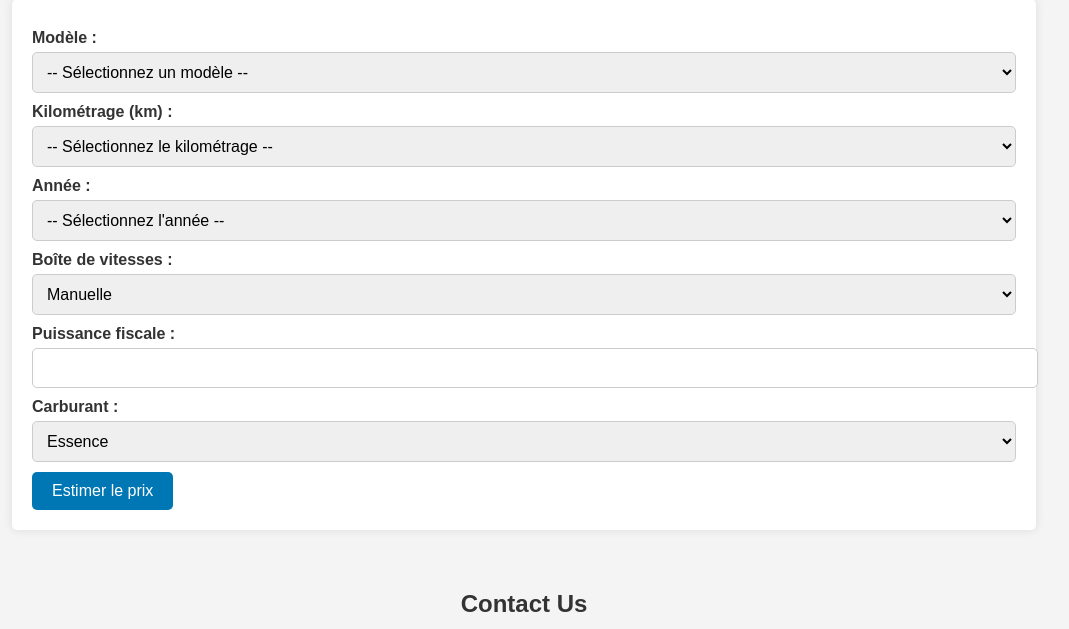
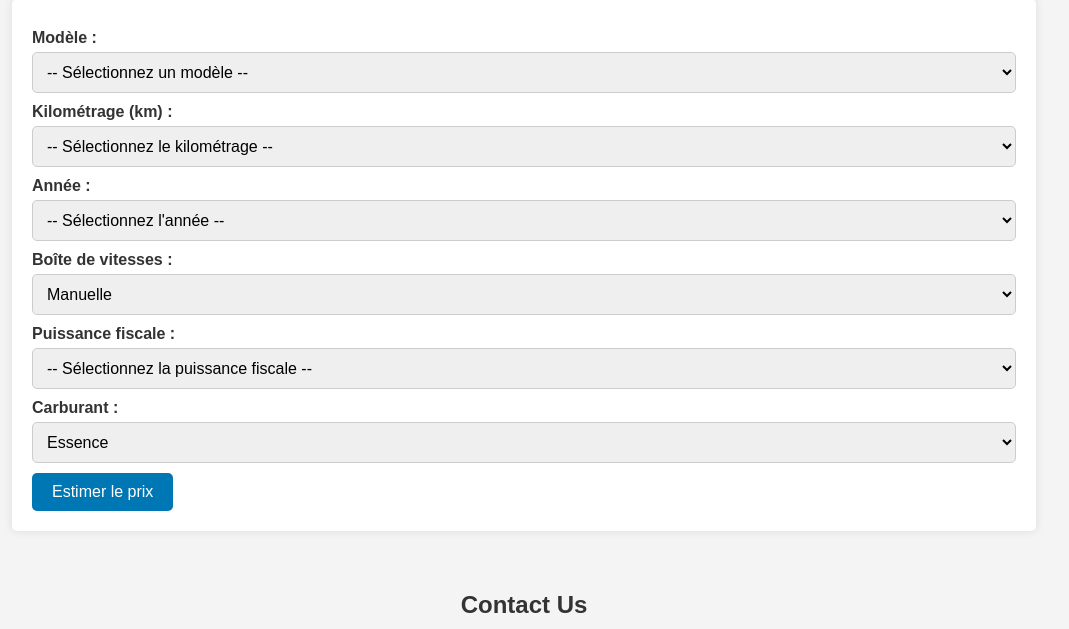
Before and after one commit to bettaiebmoha/Automed, a Flask app: page / in a window 1280 px wide. Shown: the part 189-818 px from the top of the page, without its empty margins (116-1185 px from the left). Run offline with Flask 2, Linux system fonts and the light colour scheme.

Commit message:
Update index.html

```diff
--- a/templates/index.html
+++ b/templates/index.html
@@ -47,7 +47,12 @@
             </select>
 
             <label for="fiscal_power">Puissance fiscale :</label>
-            <input type="number" name="fiscal_power" required>
+            <select name="fiscal_power" required>
+                <option value="" disabled selected>-- Sélectionnez la puissance fiscale --</option>
+                {% for power in range(3, 49) %}
+                    <option value="{{ power }}">{{ power }} CV</option>
+                {% endfor %}
+            </select>
 
             <label for="fuel">Carburant :</label>
             <select name="fuel" required>
```
